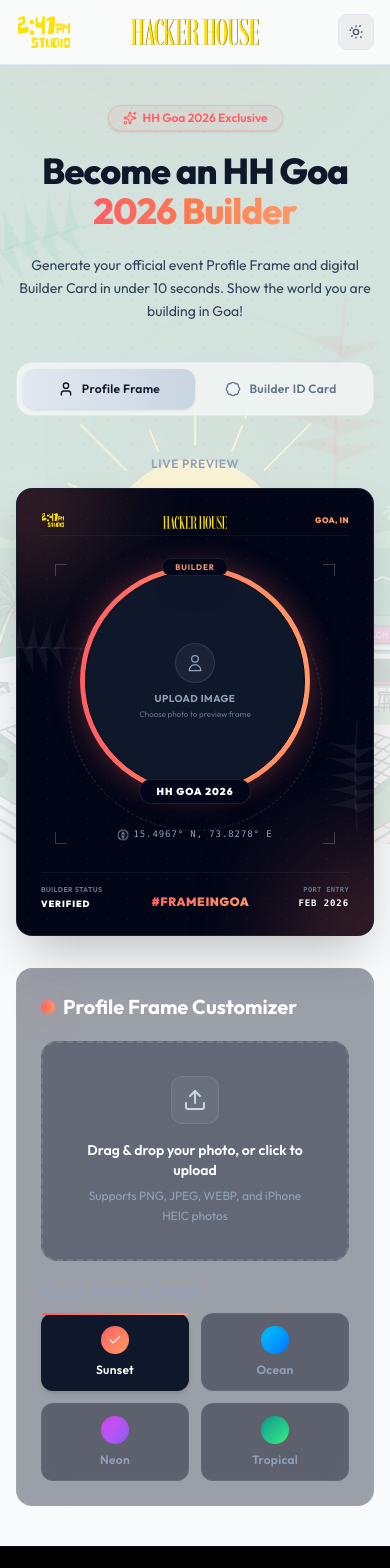
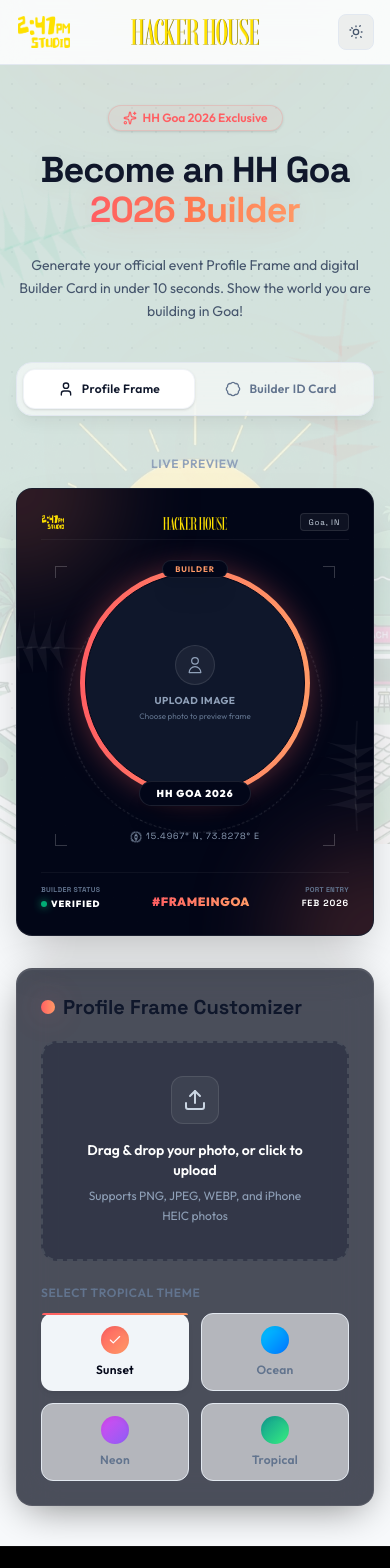
Before and after one commit to tinofrancis/id-card, a Next.js app: page / in a window 390 px wide. Shown: the top 1568 px of the page. Built offline with nearby package versions, Linux system fonts and the light colour scheme.

Commit message:
design: elevate visual hierarchy, load Space Grotesk, refine glassmorphism panels, and style tech-badges

```diff
--- a/src/app/globals.css
+++ b/src/app/globals.css
@@ -1,10 +1,11 @@
-@import url('https://fonts.googleapis.com/css2?family=Outfit:wght@300;400;500;600;700;800;900&family=Plus+Jakarta+Sans:wght@300;400;500;600;700;800&display=swap');
+@import url('https://fonts.googleapis.com/css2?family=Space+Grotesk:wght@300;400;500;600;700&family=Outfit:wght@300;400;500;600;700;800;900&family=Plus+Jakarta+Sans:wght@300;400;500;600;700;800&display=swap');
 
 @import "tailwindcss";
 
 @theme {
   --font-sans: 'Outfit', 'Plus Jakarta Sans', sans-serif;
-  --font-display: 'Outfit', sans-serif;
+  --font-display: 'Space Grotesk', sans-serif;
+  --font-mono: 'Space Grotesk', monospace;
 
   --color-sunset-start: #ff5e62;
   --color-sunset-end: #ff9966;
@@ -19,74 +20,90 @@
   --color-green-end: #38ef7d;
 }
 
-/* Glassmorphism custom classes */
+/* Premium Glassmorphism styling */
 .glass-panel {
-  background: rgba(10, 15, 30, 0.7);
-  backdrop-filter: blur(16px);
-  -webkit-backdrop-filter: blur(16px);
+  background: rgba(8, 12, 28, 0.72);
+  backdrop-filter: blur(20px);
+  -webkit-backdrop-filter: blur(20px);
   border: 1px solid rgba(255, 255, 255, 0.08);
-  box-shadow: 0 8px 32px 0 rgba(0, 0, 0, 0.37);
+  box-shadow: 0 10px 40px -10px rgba(0, 0, 0, 0.5), inset 0 1px 1px rgba(255, 255, 255, 0.1);
 }
 
 .light .glass-panel {
-  background: rgba(255, 255, 255, 0.7);
-  backdrop-filter: blur(16px);
-  -webkit-backdrop-filter: blur(16px);
-  border: 1px solid rgba(0, 0, 0, 0.08);
-  box-shadow: 0 8px 32px 0 rgba(31, 38, 135, 0.08);
+  background: rgba(255, 255, 255, 0.75);
+  backdrop-filter: blur(20px);
+  -webkit-backdrop-filter: blur(20px);
+  border: 1px solid rgba(0, 0, 0, 0.06);
+  box-shadow: 0 10px 40px -10px rgba(0, 0, 0, 0.05), inset 0 1px 1px rgba(255, 255, 255, 0.8);
 }
 
 .glass-panel-interactive {
-  background: rgba(10, 15, 30, 0.6);
-  backdrop-filter: blur(12px);
-  -webkit-backdrop-filter: blur(12px);
+  background: rgba(8, 12, 28, 0.6);
+  backdrop-filter: blur(16px);
+  -webkit-backdrop-filter: blur(16px);
   border: 1px solid rgba(255, 255, 255, 0.06);
-  transition: all 0.3s cubic-bezier(0.4, 0, 0.2, 1);
+  box-shadow: inset 0 1px 1px rgba(255, 255, 255, 0.05);
+  transition: all 0.4s cubic-bezier(0.16, 1, 0.3, 1);
 }
 
 .glass-panel-interactive:hover {
-  background: rgba(20, 25, 45, 0.8);
-  border-color: rgba(255, 255, 255, 0.15);
+  background: rgba(14, 20, 42, 0.82);
+  border-color: rgba(255, 255, 255, 0.14);
   transform: translateY(-2px);
-  box-shadow: 0 12px 40px 0 rgba(0, 0, 0, 0.5);
+  box-shadow: 0 20px 40px -15px rgba(0, 0, 0, 0.7), inset 0 1px 1px rgba(255, 255, 255, 0.15);
 }
 
 .light .glass-panel-interactive {
   background: rgba(255, 255, 255, 0.6);
   border-color: rgba(0, 0, 0, 0.06);
+  box-shadow: inset 0 1px 1px rgba(255, 255, 255, 0.8);
 }
 
 .light .glass-panel-interactive:hover {
   background: rgba(255, 255, 255, 0.85);
   border-color: rgba(0, 0, 0, 0.12);
   transform: translateY(-2px);
-  box-shadow: 0 12px 40px 0 rgba(31, 38, 135, 0.12);
+  box-shadow: 0 20px 40px -15px rgba(0, 0, 0, 0.08), inset 0 1px 1px rgba(255, 255, 255, 0.9);
 }
 
 .glass-input {
-  background: rgba(255, 255, 255, 0.03);
+  background: rgba(255, 255, 255, 0.02);
   border: 1px solid rgba(255, 255, 255, 0.08);
-  transition: all 0.3s cubic-bezier(0.4, 0, 0.2, 1);
+  transition: all 0.3s cubic-bezier(0.16, 1, 0.3, 1);
   color: #ffffff;
+  box-shadow: inset 0 1px 2px rgba(0, 0, 0, 0.2);
 }
 
 .light .glass-input {
   background: rgba(0, 0, 0, 0.02);
   border: 1px solid rgba(0, 0, 0, 0.08);
   color: #111827;
+  box-shadow: inset 0 1px 2px rgba(0, 0, 0, 0.05);
 }
 
 .glass-input:focus {
-  background: rgba(255, 255, 255, 0.06);
-  border-color: rgba(255, 255, 255, 0.25);
-  box-shadow: 0 0 15px rgba(255, 255, 255, 0.05);
+  background: rgba(255, 255, 255, 0.05);
+  border-color: rgba(255, 255, 255, 0.2);
+  box-shadow: 0 0 0 2px rgba(255, 255, 255, 0.05), inset 0 1px 2px rgba(0, 0, 0, 0.2);
   outline: none;
 }
 
 .light .glass-input:focus {
   background: rgba(0, 0, 0, 0.04);
   border-color: rgba(0, 0, 0, 0.2);
-  box-shadow: 0 0 15px rgba(0, 0, 0, 0.03);
+  box-shadow: 0 0 0 2px rgba(0, 0, 0, 0.02), inset 0 1px 2px rgba(0, 0, 0, 0.05);
+}
+
+/* High-Tech Background and Grid Helpers */
+.digital-grid {
+  background-size: 24px 24px;
+  background-image: linear-gradient(to right, rgba(255, 255, 255, 0.02) 1px, transparent 1px),
+                    linear-gradient(to bottom, rgba(255, 255, 255, 0.02) 1px, transparent 1px);
+}
+
+.light .digital-grid {
+  background-image: linear-gradient(to right, rgba(0, 0, 0, 0.015) 1px, transparent 1px),
+                    linear-gradient(to bottom, rgba(0, 0, 0, 0.015) 1px, transparent 1px);
 }
 
 /* Animations */
@@ -161,15 +178,6 @@
   animation: orbit-3 20s infinite ease-in-out;
 }
 
-@keyframes typing {
-  from { width: 0 }
-  to { width: 100% }
-}
-
-@keyframes blink {
-  50% { border-color: transparent }
-}
-
 .animate-float-slow {
   animation: float-slow 14s ease-in-out infinite;
 }
--- a/src/app/page.tsx
+++ b/src/app/page.tsx
@@ -102,10 +102,10 @@
             initial={{ opacity: 0, y: 15 }}
             animate={{ opacity: 1, y: 0 }}
             transition={{ duration: 0.5, delay: 0.1 }}
-            className="font-display text-4xl sm:text-5xl md:text-6xl font-extrabold tracking-tight text-slate-900 dark:text-white leading-[1.1] mb-6"
+            className="font-display text-4xl sm:text-5xl md:text-6xl font-extrabold tracking-tight text-slate-900 dark:text-white leading-[1.1] mb-6 drop-shadow-[0_2px_10px_rgba(2,6,23,0.05)] dark:drop-shadow-[0_0_30px_rgba(255,255,255,0.06)]"
           >
             Become an HH Goa <br className="hidden sm:inline" />
-            <span className="text-transparent bg-clip-text bg-gradient-to-r from-sunset-start via-[#ff7a50] to-sunset-end">
+            <span className="text-transparent bg-clip-text bg-gradient-to-r from-sunset-start via-[#ff7a50] to-sunset-end drop-shadow-[0_0_20px_rgba(255,94,98,0.15)]">
               2026 Builder
             </span>
           </motion.h1>
@@ -115,7 +115,7 @@
             initial={{ opacity: 0, y: 15 }}
             animate={{ opacity: 1, y: 0 }}
             transition={{ duration: 0.5, delay: 0.2 }}
-            className="text-sm sm:text-base md:text-lg text-slate-700 dark:text-slate-300 max-w-xl mx-auto leading-relaxed"
+            className="text-sm sm:text-base md:text-lg text-slate-600 dark:text-slate-300 max-w-xl mx-auto leading-relaxed"
           >
             Generate your official event Profile Frame and digital Builder Card in under 10 seconds. Show the world you are building in Goa!
           </motion.p>
@@ -123,7 +123,7 @@
 
         {/* Tab Selector */}
         <section className="w-full max-w-md px-4 mb-10">
-          <div className="relative flex p-1.5 rounded-2xl border border-slate-200 dark:border-white/5 bg-white/60 dark:bg-slate-900/60 backdrop-blur-md">
+          <div className="relative flex p-1.5 rounded-2xl border border-slate-200 dark:border-white/5 bg-white/60 dark:bg-slate-950/40 backdrop-blur-xl shadow-lg shadow-black/5 dark:shadow-black/30">
 
             {/* Tab 1: Profile Frame */}
             <button
@@ -135,7 +135,7 @@
               {activeTab === 'frame' && (
                 <motion.div
                   layoutId="activeTabIndicator"
-                  className="absolute inset-0 -z-10 rounded-xl bg-gradient-to-r from-slate-200 to-slate-300 dark:from-slate-800 dark:to-slate-800/80 shadow"
+                  className="absolute inset-0 -z-10 rounded-xl bg-white dark:bg-[#0f172a]/95 border border-slate-200/50 dark:border-white/10 shadow-sm"
                   transition={{ type: 'spring', stiffness: 350, damping: 30 }}
                 />
               )}
@@ -153,7 +153,7 @@
               {activeTab === 'card' && (
                 <motion.div
                   layoutId="activeTabIndicator"
-                  className="absolute inset-0 -z-10 rounded-xl bg-gradient-to-r from-slate-200 to-slate-300 dark:from-slate-800 dark:to-slate-800/80 shadow"
+                  className="absolute inset-0 -z-10 rounded-xl bg-white dark:bg-[#0f172a]/95 border border-slate-200/50 dark:border-white/10 shadow-sm"
                   transition={{ type: 'spring', stiffness: 350, damping: 30 }}
                 />
               )}
--- a/src/components/FrameGenerator.tsx
+++ b/src/components/FrameGenerator.tsx
@@ -42,8 +42,8 @@
     <div className="flex flex-col lg:flex-row gap-8 items-start justify-center w-full max-w-5xl mx-auto px-4">
       {/* Left panel: Controls */}
       <div className="w-full lg:w-1/2 flex flex-col gap-6 order-2 lg:order-1">
-        <div className="rounded-2xl border border-white/5 bg-slate-900/40 p-6 backdrop-blur-xl">
-          <h2 className="text-xl font-bold font-display text-white mb-5 flex items-center gap-2">
+        <div className="glass-panel rounded-2xl p-6 transition-colors duration-300">
+          <h2 className="text-xl font-bold font-display text-slate-900 dark:text-white mb-5 flex items-center gap-2">
             <span className={`inline-block h-3.5 w-3.5 rounded-full bg-gradient-to-r ${activeTheme.gradient} ${activeTheme.glow}`} />
             Profile Frame Customizer
           </h2>
@@ -54,33 +54,33 @@
               <UploadBox onImageSelected={handleImageSelected} />
             ) : (
               <div className="flex flex-col gap-3">
-                <label className="text-xs font-semibold uppercase tracking-wider text-slate-400">
+                <label className="text-xs font-semibold uppercase tracking-wider text-slate-500 dark:text-slate-400">
                   Profile Photo
                 </label>
-                <div className="flex items-center justify-between rounded-xl border border-white/5 bg-slate-950/50 p-4">
+                <div className="flex items-center justify-between rounded-xl border border-slate-200 dark:border-white/5 bg-slate-100/50 dark:bg-slate-950/50 p-4 transition-colors duration-300">
                   <div className="flex items-center gap-3">
                     {/* Tiny thumbnail */}
                     <img
                       src={croppedImage}
                       alt="Cropped Preview"
-                      className="h-12 w-12 rounded-full object-cover border border-white/10"
+                      className="h-12 w-12 rounded-full object-cover border border-slate-200 dark:border-white/10"
                     />
                     <div>
-                      <p className="text-sm font-semibold text-white">Photo loaded</p>
-                      <p className="text-xs text-slate-400">Successfully cropped & optimized</p>
+                      <p className="text-sm font-semibold text-slate-900 dark:text-white">Photo loaded</p>
+                      <p className="text-xs text-slate-500 dark:text-slate-400">Successfully cropped & optimized</p>
                     </div>
                   </div>
                   <div className="flex gap-2">
                     <button
                       onClick={() => setShowCropModal(true)}
-                      className="flex h-9 w-9 items-center justify-center rounded-lg border border-white/10 bg-white/5 text-slate-300 hover:bg-white/10 hover:text-white transition-all duration-200"
+                      className="flex h-9 w-9 items-center justify-center rounded-lg border border-slate-200 dark:border-white/10 bg-black/5 dark:bg-white/5 text-slate-600 dark:text-slate-300 hover:bg-black/10 dark:hover:bg-white/10 hover:text-slate-900 dark:hover:text-white transition-all duration-200 shadow-sm"
                       title="Recrop photo"
                     >
                       <Edit2 className="h-4 w-4" />
                     </button>
                     <button
                       onClick={handleReset}
-                      className="flex h-9 w-9 items-center justify-center rounded-lg border border-white/10 bg-white/5 text-slate-300 hover:bg-white/10 hover:text-white transition-all duration-200"
+                      className="flex h-9 w-9 items-center justify-center rounded-lg border border-slate-200 dark:border-white/10 bg-black/5 dark:bg-white/5 text-slate-600 dark:text-slate-300 hover:bg-black/10 dark:hover:bg-white/10 hover:text-slate-900 dark:hover:text-white transition-all duration-200 shadow-sm"
                       title="Upload new photo"
                     >
                       <RefreshCw className="h-4 w-4" />
@@ -134,13 +134,7 @@
           <div className="relative aspect-[4/5] w-full overflow-hidden rounded-2xl border border-white/10 bg-[#020617] shadow-2xl flex flex-col justify-between p-6 sm:p-8">
 
             {/* Grid Pattern */}
-            <div
-              className="absolute inset-0 opacity-15"
-              style={{
-                backgroundImage: 'radial-gradient(rgba(255,255,255,0.15) 1px, transparent 1px)',
-                backgroundSize: '20px 20px',
-              }}
-            />
+            <div className="absolute inset-0 opacity-20 digital-grid pointer-events-none" />
 
             {/* Background Glows */}
             <div className={`absolute -top-24 -left-24 w-48 h-48 rounded-full bg-gradient-to-br ${activeTheme.gradient} opacity-20 blur-[50px]`} />
@@ -175,8 +169,10 @@
               </div>
 
               {/* Right Info */}
-              <div className="flex items-center gap-1 text-[8px] sm:text-[9px] font-black uppercase tracking-wider text-slate-400">
-                <span className={activeTheme.accentText}>Goa, IN</span>
+              <div className="flex items-center">
+                <span className={`px-2 py-0.5 rounded border border-white/10 bg-white/5 text-[8px] font-mono tracking-widest text-slate-300`}>
+                  Goa, IN
+                </span>
               </div>
             </div>
 
@@ -240,8 +236,11 @@
             {/* Bottom Info Details */}
             <div className="relative z-10 flex justify-between items-end border-t border-white/5 pt-3">
               <div className="flex flex-col gap-0.5 text-left">
-                <span className="text-[7px] font-bold uppercase tracking-wider text-slate-500">BUILDER STATUS</span>
-                <span className="text-[9px] font-black uppercase text-white tracking-widest">VERIFIED</span>
+                <span className="text-[7px] font-bold uppercase tracking-wider text-slate-500 font-mono">BUILDER STATUS</span>
+                <span className="text-[9px] font-black uppercase text-white tracking-widest flex items-center gap-1">
+                  <span className="h-1.5 w-1.5 rounded-full bg-emerald-500 animate-pulse shadow-[0_0_8px_#10b981]" />
+                  VERIFIED
+                </span>
               </div>
               <div className="flex flex-col items-center">
                 <span className={`text-[12px] font-black uppercase tracking-wider bg-gradient-to-r ${activeTheme.gradient} bg-clip-text text-transparent`}>
@@ -308,8 +307,10 @@
             </div>
 
             {/* Right Info */}
-            <div className="flex items-center gap-3 text-sm font-black uppercase tracking-[0.2em] text-slate-400">
-              <span className={activeTheme.accentText}>Goa, India</span>
+            <div className="flex items-center">
+              <span className={`px-5 py-1.5 rounded-md border-2 border-white/10 bg-white/5 text-base font-mono tracking-widest text-slate-300`}>
+                Goa, India
+              </span>
             </div>
           </div>
 
@@ -357,9 +358,12 @@
 
           {/* High-res Footer */}
           <div className="relative z-10 flex justify-between items-end border-t-2 border-white/5 pt-8">
-            <div className="flex flex-col gap-1.5 text-left">
+            <div className="flex flex-col gap-1.5 text-left font-mono">
               <span className="text-xs font-bold uppercase tracking-widest text-slate-500">BUILDER STATUS</span>
-              <span className="text-xl font-black uppercase text-white tracking-[0.15em]">VERIFIED</span>
+              <span className="text-xl font-black uppercase text-white tracking-[0.15em] flex items-center gap-2">
+                <span className="h-3 w-3 rounded-full bg-emerald-500 shadow-[0_0_12px_#10b981]" />
+                VERIFIED
+              </span>
             </div>
             <div className="flex flex-col items-center">
               <span className={`text-[32px] font-black uppercase tracking-[0.1em] bg-gradient-to-r ${activeTheme.gradient} bg-clip-text text-transparent`}>
--- a/src/components/ThemeSelector.tsx
+++ b/src/components/ThemeSelector.tsx
@@ -12,7 +12,7 @@
 export default function ThemeSelector({ activeThemeId, onChange }: ThemeSelectorProps) {
   return (
     <div className="w-full">
-      <label className="block text-xs font-semibold uppercase tracking-wider text-slate-400 mb-3">
+      <label className="block text-xs font-semibold uppercase tracking-wider text-slate-500 dark:text-slate-400 mb-3">
         Select Tropical Theme
       </label>
       <div className="grid grid-cols-2 gap-3 sm:grid-cols-4">
@@ -24,8 +24,8 @@
               onClick={() => onChange(theme.id)}
               className={`relative flex flex-col items-center justify-center rounded-xl p-3 border text-center cursor-pointer transition-all duration-300 ${
                 isActive
-                  ? `border-transparent bg-slate-900 shadow-md ${theme.glow}`
-                  : 'border-white/5 bg-slate-950/40 hover:border-white/10 hover:bg-slate-950/60'
+                  ? `border-transparent bg-slate-100 dark:bg-slate-900 shadow-md shadow-black/5 dark:shadow-black/40 ${theme.glow}`
+                  : 'border-slate-200 dark:border-white/5 bg-slate-50/60 dark:bg-slate-950/40 hover:border-slate-300 dark:hover:border-white/10 hover:bg-slate-100/60 dark:hover:bg-slate-950/60'
               }`}
             >
               {/* Highlight bar for active state */}
@@ -43,7 +43,7 @@
               </div>
 
               {/* Theme Name */}
-              <span className={`text-xs font-semibold tracking-wide ${isActive ? 'text-white' : 'text-slate-400 group-hover:text-slate-300'}`}>
+              <span className={`text-xs font-semibold tracking-wide ${isActive ? 'text-slate-950 dark:text-white' : 'text-slate-500 dark:text-slate-400 hover:text-slate-700 dark:hover:text-slate-300'}`}>
                 {theme.name.split(' ')[0]} {/* display just 'Sunset', 'Ocean', etc. for compactness */}
               </span>
             </button>
```
Also changed, not shown: src/components/BuilderCardGenerator.tsx (+35 -31 lines).
